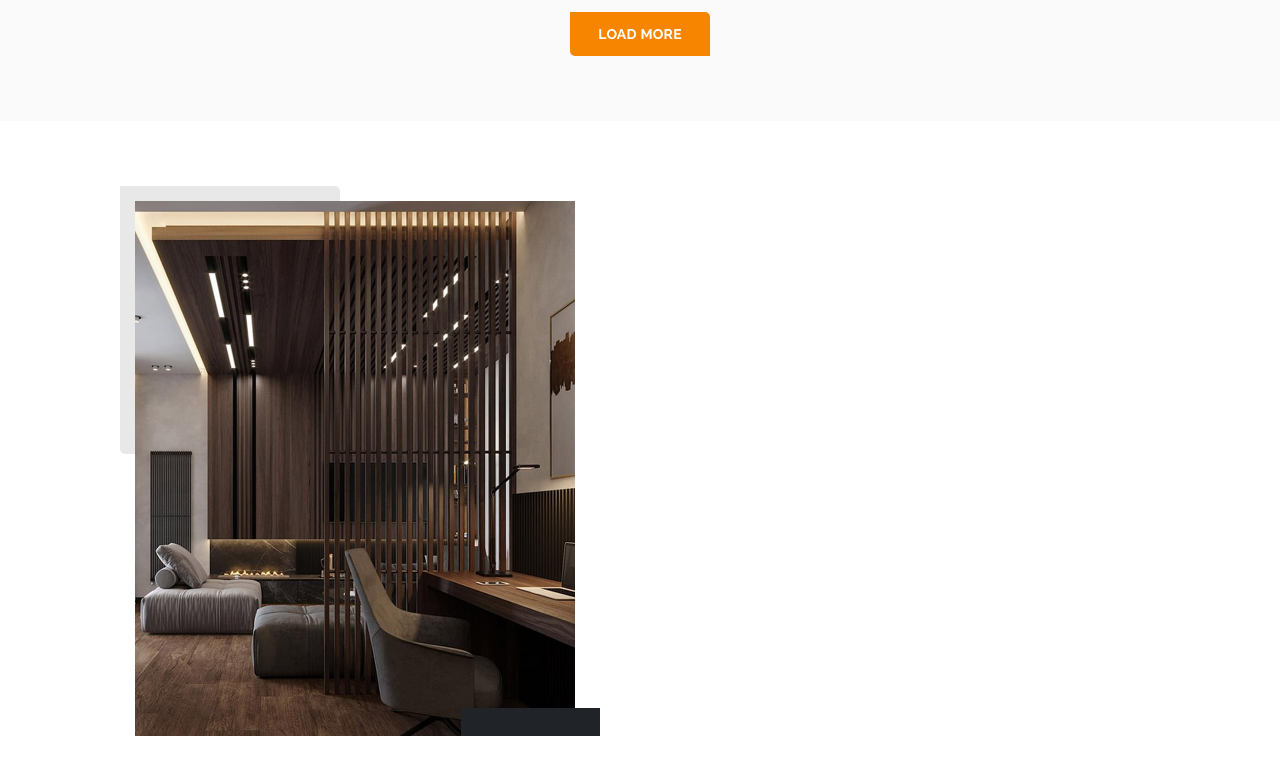
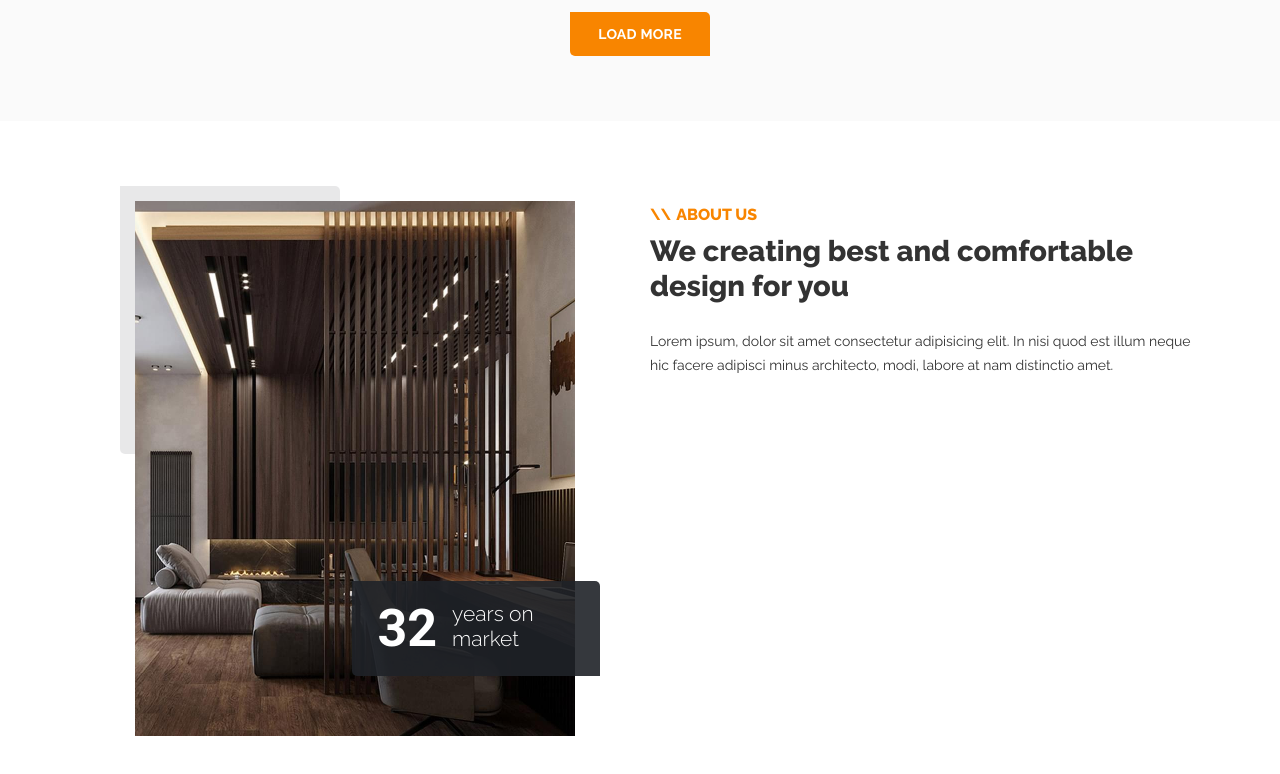
Before and after one commit to Heneros/html-wood-architecture, a plain HTML site: page index.html in a window 1280 px wide. Shown: the part 1555-2329 px from the top of the page. Drawn offline with Linux system fonts and the light colour scheme.

Commit message:
section-title created

```diff
--- a/css/main.css
+++ b/css/main.css
@@ -636,10 +636,16 @@ form input, form textarea{
 
 .advantages-slider__caption{
 	position: absolute;
-	bottom: 0;
+	bottom: 60px;
 	z-index: 1;
 	color: #fff;
 	right: -25px;
+	padding: 2px 50px 2px 25px;
+	border-radius: var(--radius-style);
+	font-family: roboto-wt, sans-serif;
+	font-weight: 700;
+	font-size: 52px;
+	overflow: hidden;
 }
 .advantages-slider__caption::before{
 	content: "";
@@ -649,4 +655,26 @@ form input, form textarea{
 	left: 0;
 	right: 0;
 	background-color: var(--dark);
+	opacity: .9;
+	z-index: -1;
 }
+.advantages-slider__caption span{
+	font-size: 21px;
+	font-family: raleway-wt, sans-serif;
+	font-weight: 300;
+	max-width: 100px;
+	display: inline-block;
+	line-height: 1.2;
+	text-align: left;
+	padding-left: 2px;
+}
+
+.section-title__paragraph{
+   font-size: var(--small-text);
+   margin: 0;
+   margin-bottom: 40px;
+}
+
+.section-title--dotted .section-title__desc{
+	margin-bottom: 25px;
+}
--- a/index.html
+++ b/index.html
@@ -201,9 +201,18 @@
 						</div>
 					</div>
 					<div class="advantages-slider__caption">32 <span>years on market</span></div>
-
 				</div>
 			</div>
+			<div class="col-md-6">
+				<div class="section-title section-title--dotted">
+					<div class="section-title__name">About us</div>
+					<div class="section-title__desc">We creating best and comfortable design for you</div>
+					<div class="section-title__paragraph">
+						Lorem ipsum, dolor sit amet consectetur adipisicing elit. In nisi quod est illum neque hic facere adipisci minus architecto, modi, labore at nam distinctio amet.
+					</div>
+				</div>
+			</div>
+
 		</div>
 	</div>
 </section>
```
